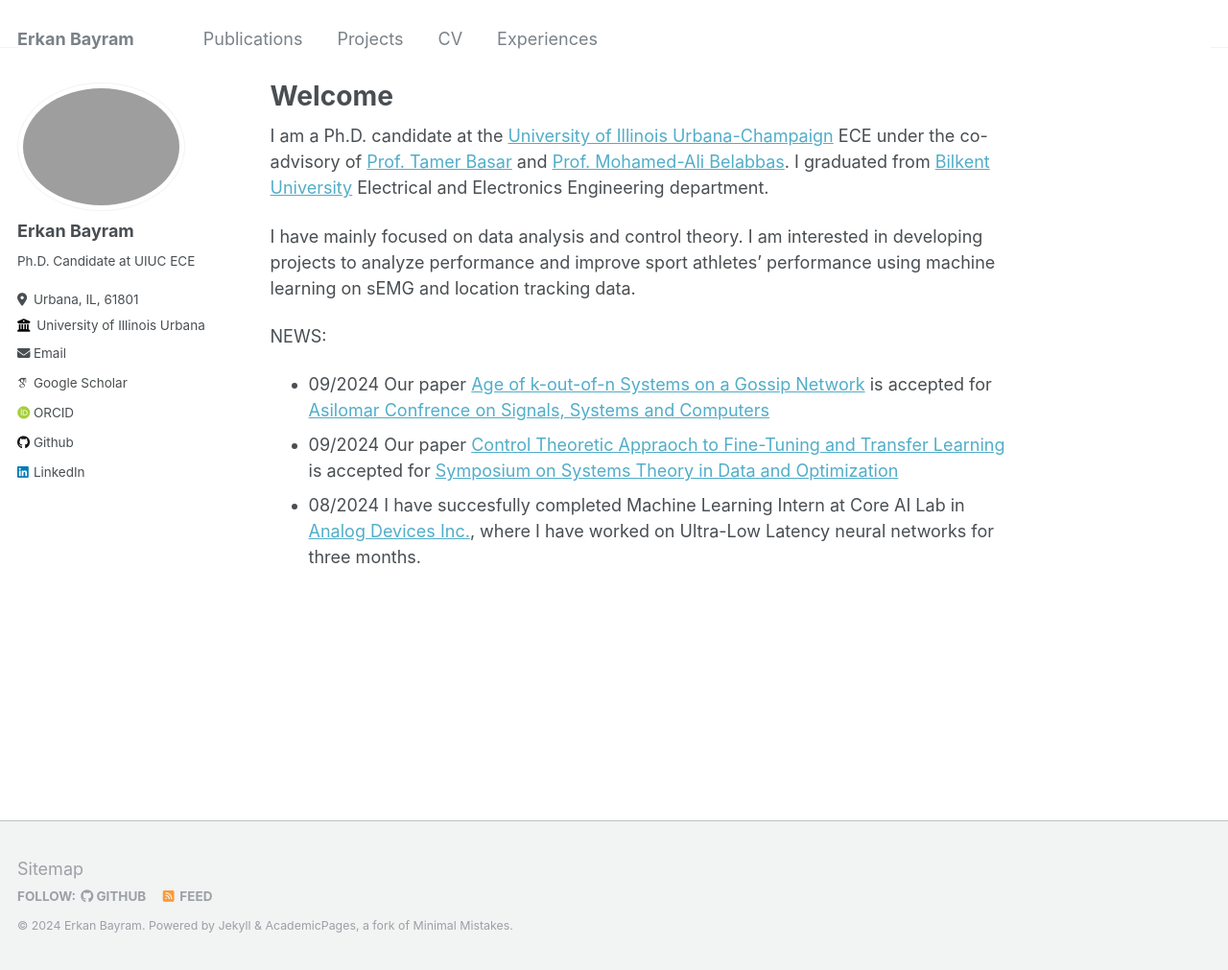
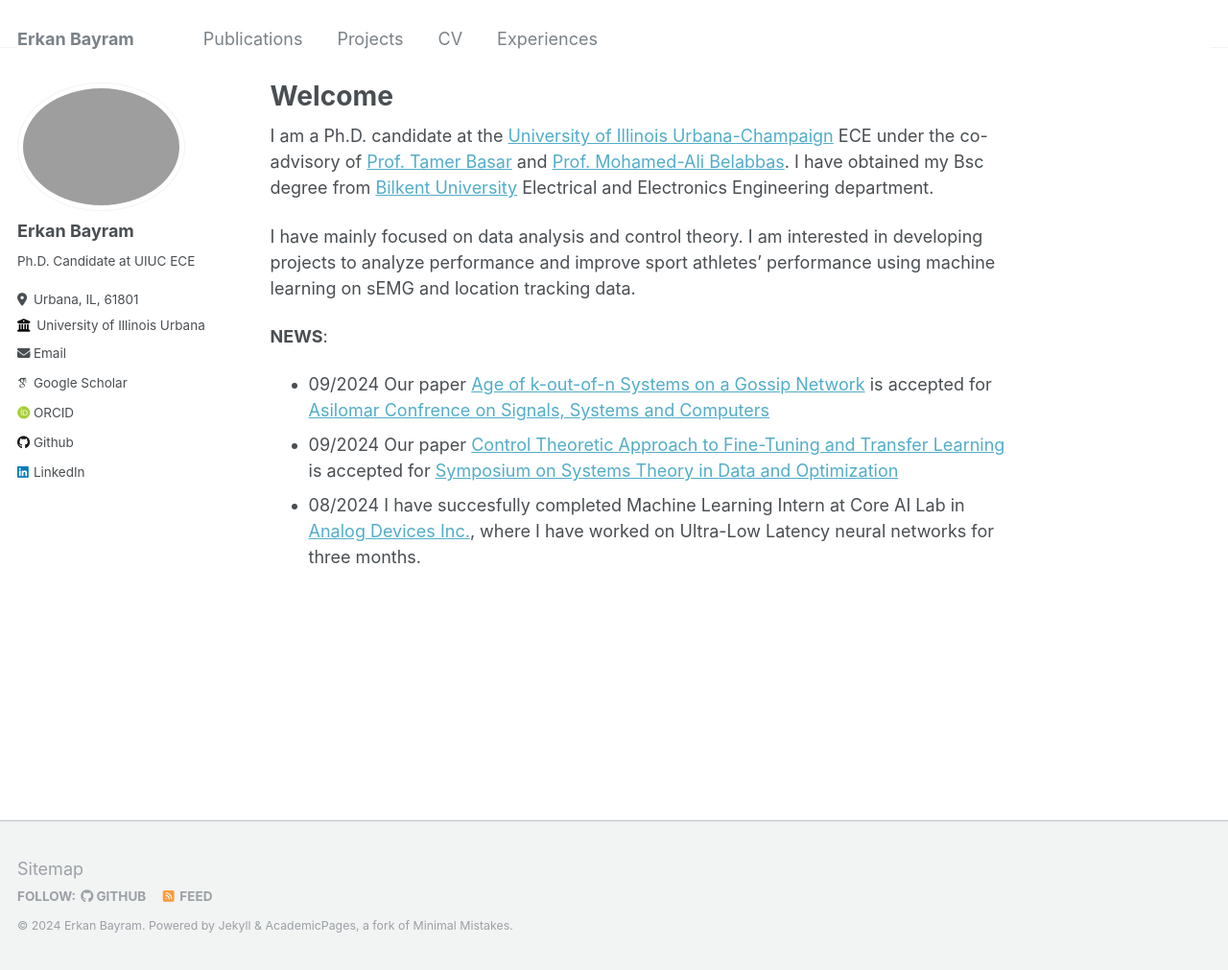
Before and after one commit to erkan1863/erkan1863.github.io, a Jekyll site: the page built from _pages/about.md, in a window 1280 px wide and 1011 px high. Shown: the whole window at 96% size. Built offline with Jekyll 4.4.1, drawn with Linux system fonts in a browser that asks for light colours; some web fonts are replaced.

Commit message:
Update about.md

```diff
--- a/_pages/about.md
+++ b/_pages/about.md
@@ -9,11 +9,11 @@ redirect_from:
 
 
 
-I am a Ph.D. candidate at the [University of Illinois Urbana-Champaign](https://illinois.edu/) ECE under the co-advisory of [Prof. Tamer Basar](http://tamerbasar.csl.illinois.edu/) and [Prof. Mohamed-Ali Belabbas](https://publish.illinois.edu/belabbas/). I graduated from [Bilkent University](https://ee.bilkent.edu.tr/en/) Electrical and Electronics Engineering department.
+I am a Ph.D. candidate at the [University of Illinois Urbana-Champaign](https://illinois.edu/) ECE under the co-advisory of [Prof. Tamer Basar](http://tamerbasar.csl.illinois.edu/) and [Prof. Mohamed-Ali Belabbas](https://publish.illinois.edu/belabbas/). I have obtained my Bsc degree from [Bilkent University](https://ee.bilkent.edu.tr/en/) Electrical and Electronics Engineering department.
 
 I have mainly focused on data analysis and control theory. I am interested in developing projects to analyze performance and improve sport athletes' performance using machine learning on sEMG and location tracking data.
 
-NEWS:
+**NEWS**:
 * 09/2024 Our paper [Age of k-out-of-n Systems on a Gossip Network](https://erkan1863.github.io/publication/2024-02-18-age_k_n_TSS_on_gossip) is accepted for [Asilomar Confrence on Signals, Systems and Computers](https://www.asilomarsscconf.org/)
-* 09/2024 Our paper [Control Theoretic Appraoch to Fine-Tuning and Transfer Learning](https://erkan1863.github.io/publication/2024-04-17-TuningWithoutForgetting) is accepted for [Symposium on Systems Theory in Data and Optimization](https://www.sysdo2024.de/en/)
+* 09/2024 Our paper [Control Theoretic Approach to Fine-Tuning and Transfer Learning](https://erkan1863.github.io/publication/2024-04-17-TuningWithoutForgetting) is accepted for [Symposium on Systems Theory in Data and Optimization](https://www.sysdo2024.de/en/)
 * 08/2024 I have succesfully completed Machine Learning Intern at Core AI Lab in [Analog Devices Inc.](https://www.analog.com/en/index.html), where I have worked on Ultra-Low Latency neural networks for three months.
```
